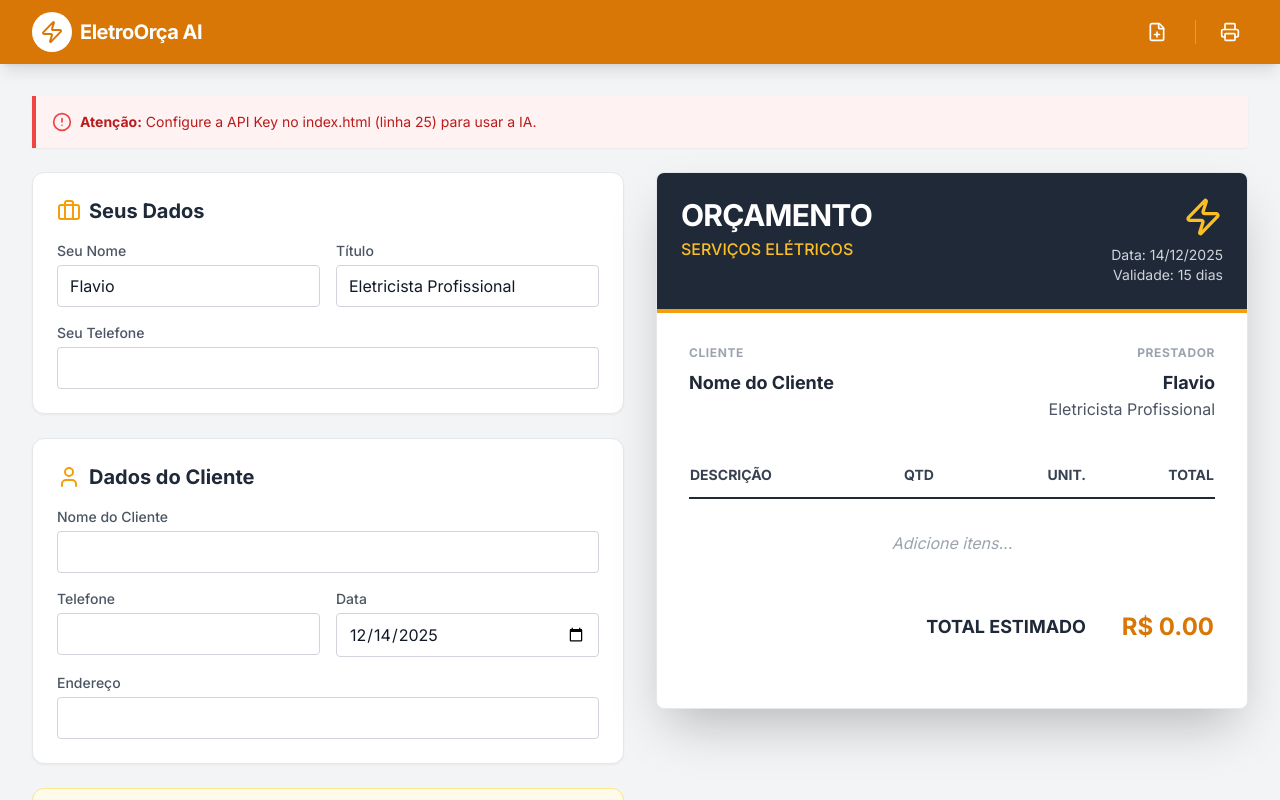
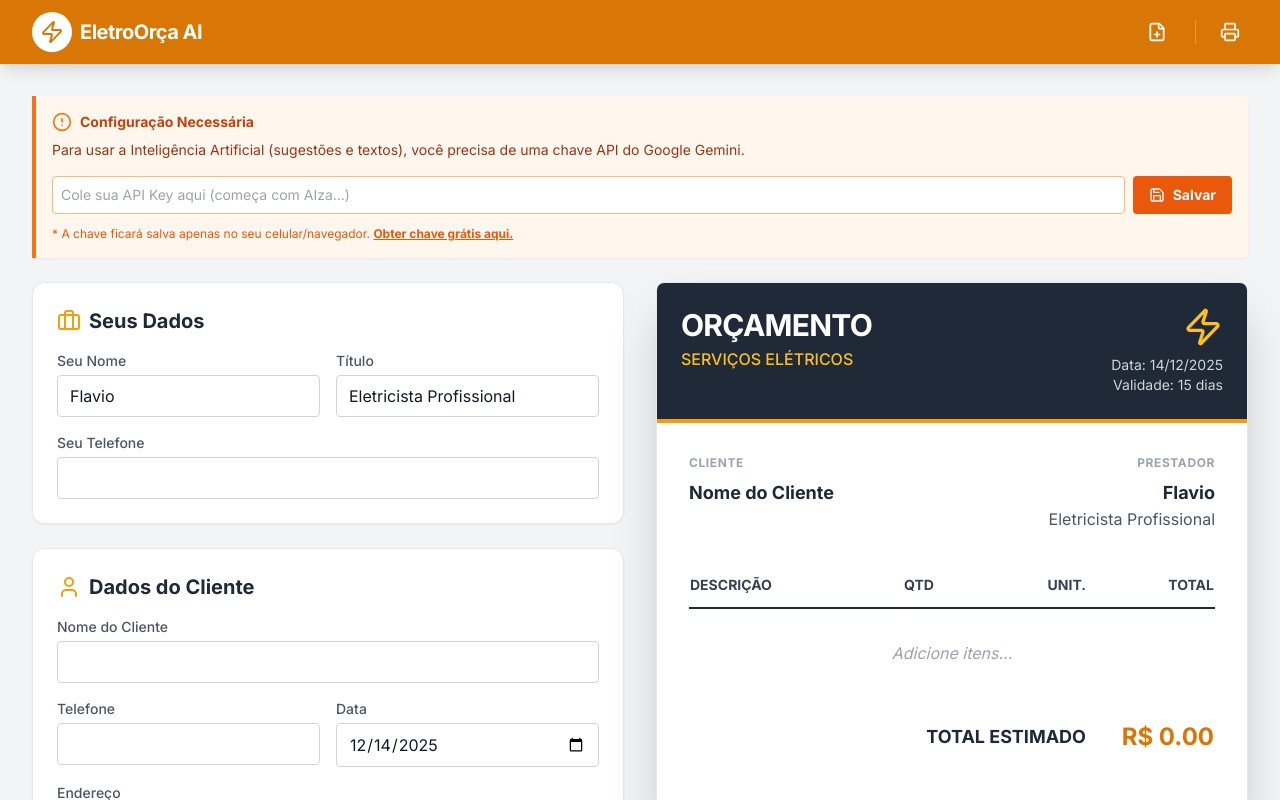
Before and after one commit to YoriDPA/Or-amento-Flavio, a React (Vite) app: page / in a window 1280 px wide. Shown: the top 800 px of the page. Built offline with nearby package versions, Linux system fonts and the light colour scheme.

Commit message:
Add files via upload

```diff
--- a/index.tsx
+++ b/index.tsx
@@ -1,7 +1,7 @@
 import React, { useState, useEffect } from 'react';
 import ReactDOM from 'react-dom/client';
 import { GoogleGenAI, Type } from "@google/genai";
-import { Zap, User, Printer, Share2, FilePlus, Settings, AlertCircle, Briefcase, Eye, Edit3, MessageCircle, Download, Sparkles, Loader2, Plus, Trash2, GripVertical } from 'lucide-react';
+import { Zap, User, Printer, Share2, FilePlus, Settings, AlertCircle, Briefcase, Eye, Edit3, MessageCircle, Download, Sparkles, Loader2, Plus, Trash2, GripVertical, Save } from 'lucide-react';
 
 // --- TYPES ---
 interface ServiceItem {
@@ -35,12 +35,19 @@ interface GeneratedSuggestion {
 }
 
 // --- SERVICE: Gemini ---
-// Acessa a chave globalmente injetada pelo index.html ou process.env se disponível
-const API_KEY = (window as any).process?.env?.API_KEY || '';
-const ai = new GoogleGenAI({ apiKey: API_KEY });
+// Função auxiliar para pegar a chave do LocalStorage ou do ambiente
+const getApiKey = () => localStorage.getItem('eo_api_key') || (window as any).process?.env?.API_KEY || '';
+
+// Criamos o cliente apenas quando necessário para evitar erro se a chave não existir no inicio
+const getGenAI = () => {
+  const key = getApiKey();
+  if (!key) return null;
+  return new GoogleGenAI({ apiKey: key });
+};
 
 const suggestServices = async (jobDescription: string): Promise<GeneratedSuggestion[]> => {
-  if (!API_KEY) {
+  const ai = getGenAI();
+  if (!ai) {
     console.warn("API Key is missing for Gemini suggestions.");
     return [];
   }
@@ -86,7 +93,8 @@ const generateProfessionalMessage = async (
   itemsCount: number,
   notes: string
 ): Promise<string> => {
-    if (!API_KEY) return `Olá ${clientName}, segue o orçamento no valor de R$ ${totalValue.toFixed(2)}.`;
+    const ai = getGenAI();
+    if (!ai) return `Olá ${clientName}, segue o orçamento no valor de R$ ${totalValue.toFixed(2)}.`;
 
     try {
         const response = await ai.models.generateContent({
@@ -127,6 +135,9 @@ const AIAssistant: React.FC<AIAssistantProps> = ({ onAddItems }) => {
 
     try {
       const results = await suggestServices(prompt);
+      if (results.length === 0) {
+          setError("Não foi possível gerar sugestões. Verifique a API Key.");
+      }
       setSuggestions(results);
     } catch (err) {
       setError("Erro ao conectar com a IA.");
@@ -177,6 +188,8 @@ const AIAssistant: React.FC<AIAssistantProps> = ({ onAddItems }) => {
             {isLoading ? <Loader2 className="w-4 h-4 animate-spin" /> : 'Sugerir'}
           </button>
         </div>
+
+        {error && <p className="text-red-500 text-xs mt-1">{error}</p>}
 
         {suggestions.length > 0 && (
           <div className="mt-4 bg-white p-4 rounded-lg border border-electric-200">
@@ -391,9 +404,12 @@ const App: React.FC = () => {
     return saved ? JSON.parse(saved) : [];
   });
 
+  // Estado para armazenar a chave da API
+  const [apiKey, setApiKey] = useState<string>(getApiKey());
+  const [tempKey, setTempKey] = useState('');
+
   const [generatedMessage, setGeneratedMessage] = useState<string>('');
   const [isGeneratingMsg, setIsGeneratingMsg] = useState(false);
-  const [showApiKeyWarning, setShowApiKeyWarning] = useState(false);
   const [activeMobileTab, setActiveMobileTab] = useState<'edit' | 'preview'>('edit');
   const [deferredPrompt, setDeferredPrompt] = useState<any>(null);
   const [showInstallBtn, setShowInstallBtn] = useState(false);
@@ -418,6 +434,15 @@ const App: React.FC = () => {
       setDeferredPrompt(null);
   };
 
+  const handleSaveKey = () => {
+      if(tempKey.trim()){
+          localStorage.setItem('eo_api_key', tempKey.trim());
+          setApiKey(tempKey.trim());
+          setTempKey('');
+          alert("Chave salva com sucesso!");
+      }
+  };
+
   useEffect(() => {
     localStorage.setItem('eo_client', JSON.stringify(client));
   }, [client]);
@@ -431,12 +456,6 @@ const App: React.FC = () => {
   }, [items]);
 
   const subtotal = items.reduce((acc, item) => acc + (item.quantity * item.unitPrice), 0);
-
-  useEffect(() => {
-    if (!API_KEY) {
-      setShowApiKeyWarning(true);
-    }
-  }, []);
 
   const handlePrint = () => {
     window.print();
@@ -459,6 +478,10 @@ const App: React.FC = () => {
   };
 
   const handleGenerateMessage = async () => {
+    if (!apiKey) {
+        alert("Por favor, configure sua API Key no topo da página primeiro.");
+        return;
+    }
     setIsGeneratingMsg(true);
     const msg = await generateProfessionalMessage(
         client.name,
@@ -548,12 +571,37 @@ const App: React.FC = () => {
       </div>
 
       <main className="max-w-7xl mx-auto px-4 sm:px-6 lg:px-8 py-6 sm:py-8">
-        {showApiKeyWarning && (
-           <div className="bg-red-50 border-l-4 border-red-500 p-4 mb-6 rounded-r shadow-sm no-print">
-             <div className="flex items-center">
-               <AlertCircle className="h-5 w-5 text-red-500 mr-2" />
-               <p className="text-red-700 text-sm">
-                 <strong>Atenção:</strong> Configure a API Key no index.html (linha 25) para usar a IA.
+
+        {/* Banner de Aviso e Configuração da API Key */}
+        {!apiKey && (
+           <div className="bg-orange-50 border-l-4 border-orange-500 p-4 mb-6 rounded-r shadow-sm no-print">
+             <div className="flex flex-col gap-2">
+               <div className="flex items-center">
+                 <AlertCircle className="h-5 w-5 text-orange-500 mr-2" />
+                 <p className="text-orange-700 text-sm font-bold">
+                   Configuração Necessária
+                 </p>
+               </div>
+               <p className="text-sm text-orange-800">
+                 Para usar a Inteligência Artificial (sugestões e textos), você precisa de uma chave API do Google Gemini.
+               </p>
+               <div className="flex gap-2 mt-2">
+                 <input
+                    type="text"
+                    placeholder="Cole sua API Key aqui (começa com AIza...)"
+                    value={tempKey}
+                    onChange={(e) => setTempKey(e.target.value)}
+                    className="flex-1 p-2 border border-orange-300 rounded text-sm focus:outline-none focus:ring-2 focus:ring-orange-500"
+                 />
+                 <button
+                    onClick={handleSaveKey}
+                    className="bg-orange-600 text-white px-4 py-2 rounded text-sm font-bold hover:bg-orange-700 flex items-center gap-2"
+                 >
+                    <Save className="w-4 h-4" /> Salvar
+                 </button>
+               </div>
+               <p className="text-xs text-orange-600 mt-1">
+                 * A chave ficará salva apenas no seu celular/navegador. <a href="https://aistudio.google.com/app/apikey" target="_blank" rel="noopener noreferrer" className="underline font-bold">Obter chave grátis aqui.</a>
                </p>
              </div>
            </div>
--- a/sw.js
+++ b/sw.js
@@ -1,4 +1,4 @@
-const CACHE_NAME = 'eletroorca-v2'; // Versão 2 para forçar atualização
+const CACHE_NAME = 'eletroorca-v3'; // Versão 3
 const ASSETS_TO_CACHE = [
   './',
   './index.html',
```
